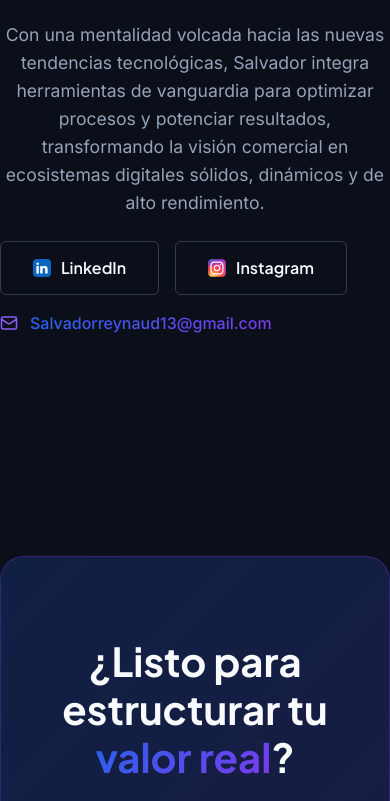
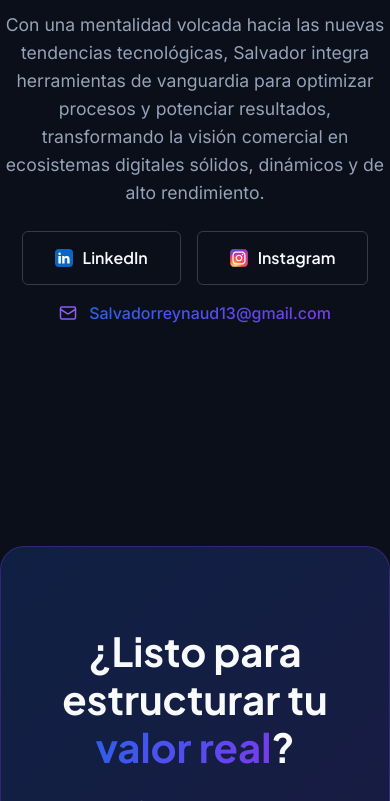
Before and after one commit to salvadorreynaud13-arch/Landing-Page-SERF, a plain HTML site: page index.html in a window 390 px wide. Shown: the part 6832-7633 px from the top of the page. Drawn offline with nearby package versions, Linux system fonts and the light colour scheme.

Commit message:
Ajustes finales de diseño móvil

```diff
--- a/index.html
+++ b/index.html
@@ -186,7 +186,7 @@
                     <p>Con una mentalidad volcada hacia las nuevas tendencias tecnológicas, Salvador integra
                         herramientas de vanguardia para optimizar procesos y potenciar resultados, transformando la
                         visión comercial en ecosistemas digitales sólidos, dinámicos y de alto rendimiento.</p>
-                    <div style="margin-top: 1.5rem;">
+                    <div class="contact-links-container" style="margin-top: 1.5rem;">
                         <div style="display: flex; gap: 1rem; flex-wrap: wrap; margin-bottom: 1rem;">
                             <a href="https://www.linkedin.com/in/salvador-reynaud-331895277" target="_blank"
                                 class="btn btn-outline">
--- a/styles.css
+++ b/styles.css
@@ -49,6 +49,8 @@ body {
     font-family: var(--font-body);
     line-height: 1.6;
     overflow-x: hidden;
+    /* Evita el scroll horizontal */
+    width: 100%;
 }
 
 h1,
@@ -674,18 +676,22 @@ footer {
         text-align: center;
     }
 
-    .founder-img {
-        max-width: 400px;
-        margin: 0 auto;
+    /* Centrar botones y correo en la sección del fundador en móvil */
+    .founder-info .contact-links-container {
+        display: flex;
+        flex-direction: column;
+        align-items: center;
+        justify-content: center;
+        text-align: center;
     }
 
-    .footer-content {
-        flex-direction: column;
-        gap: 3rem;
+    .founder-info .contact-links-container div,
+    .founder-info .contact-links-container a {
+        justify-content: center;
     }
 
     .tech-grid {
-        grid-template-columns: 1fr 1fr;
+        grid-template-columns: 1fr;
     }
 }
 
```
